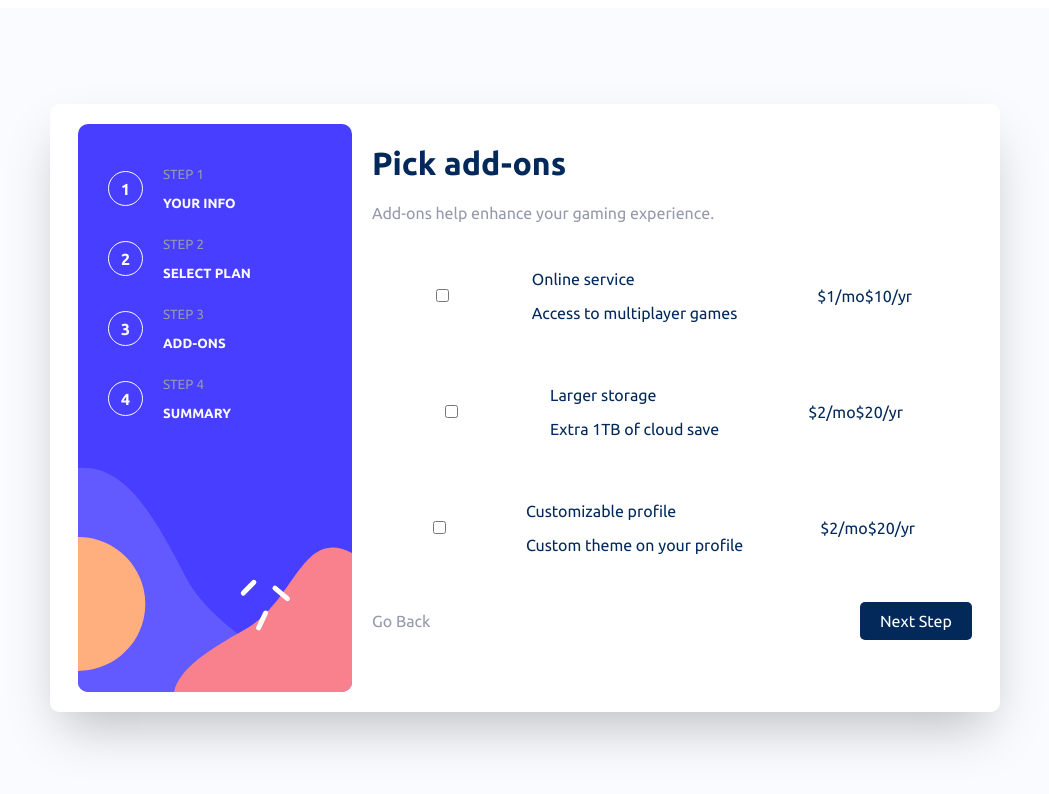
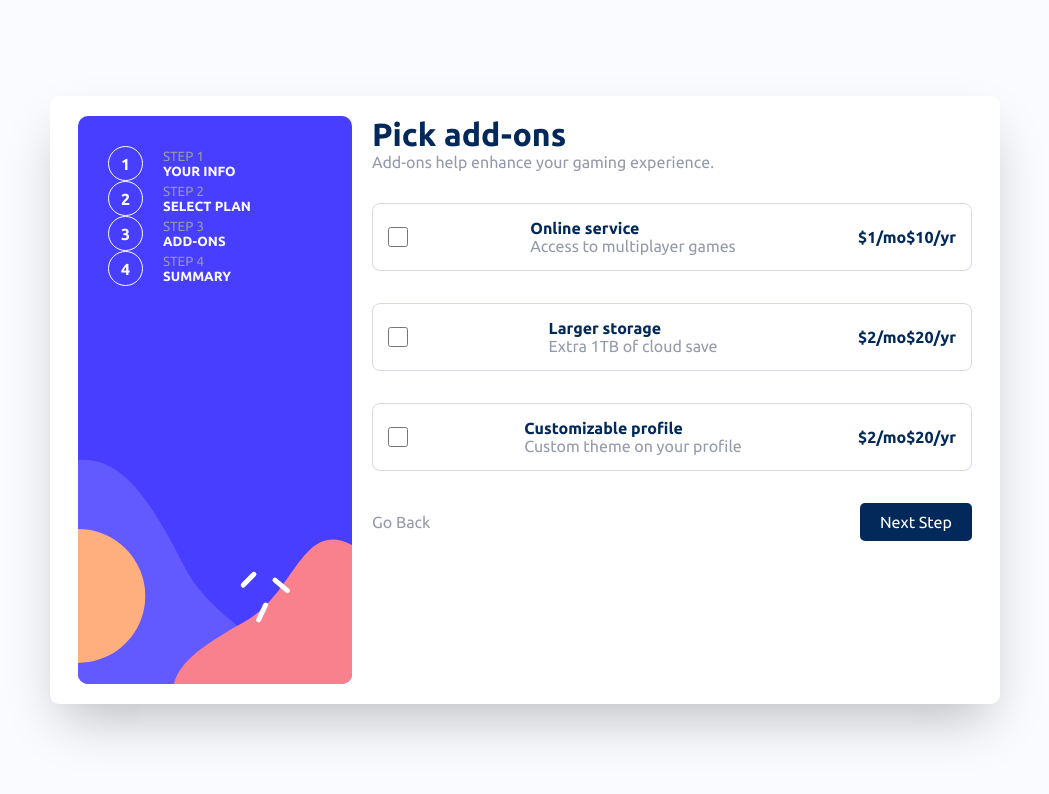
Before and after one commit to CipiVlad/multi_step_form, a React (Vite) app: page /add-ons in a window 1280 px wide. Shown: the top 794 px of the page, without its empty margins (115-1164 px from the left). Built offline with nearby package versions, Linux system fonts and the light colour scheme.

Commit message:
addons page in progress

```diff
--- a/src/components/SideBar.scss
+++ b/src/components/SideBar.scss
@@ -1,4 +1,5 @@
 @import '../sass/_variable.scss';
+
 
 .main_container {
     display: flex;
@@ -88,9 +89,6 @@
     }
 
     .stepcard_container {
-
-
-
         .title {
             color: $primaryMarineBlue;
             font-weight: 700;
--- a/src/components/page_cards/AddOnsCard.scss
+++ b/src/components/page_cards/AddOnsCard.scss
@@ -1,11 +1,45 @@
 @import '../../sass/_variable.scss';
 
+
 .add_ons_card {
+
     display: flex;
     align-items: center;
-    justify-content: space-evenly;
+    justify-content: space-between;
+    flex-direction: row;
     gap: 20px;
     margin: 2em 0;
+    border: 1px solid $neutralLightGray;
+    border-radius: 8px;
+    padding: 15px;
+    cursor: pointer;
 
+    input[type="checkbox"] {
+        width: 20px;
+        height: 20px;
+        border: 1px solid $neutralLightGray;
+        border-radius: 2.5px;
+    }
+
+    p:nth-child(1) {
+        color: $primaryMarineBlue;
+        font-weight: 700;
+    }
+
+    p:nth-child(2) {
+        color: $neutralCoolGray;
+        font-weight: 400;
+    }
+
+    p:nth-child(3) {
+        color: $primaryPurplishBlue;
+        font-weight: 700;
+    }
 
 }
+
+.add_ons_card:hover {
+    border: 1px solid $primaryMarineBlue;
+    background-color: $neutralMagnolia;
+
+}
--- a/src/components/page_cards/AddOnsCard.tsx
+++ b/src/components/page_cards/AddOnsCard.tsx
@@ -13,8 +13,14 @@ type Props = {
     back: string
 }
 
-const AddOnsCard = ({ title, subtitle, add_ons, name, description, price, nextStep, back }: Props) => {
+const AddOnsCard = ({ title, subtitle, add_ons, nextStep, back }: Props) => {
 
+    const handleNext = (e) => {
+        e.preventDefault()
+        const { name, value } = e.target
+        console.log(name)
+        console.log(value)
+    }
 
 
     return (
@@ -23,7 +29,7 @@ const AddOnsCard = ({ title, subtitle, add_ons, name, description, price, nextSt
             <p className='subtitle'>{subtitle}</p>
 
             {
-                add_ons.map((add_on, index) => (
+                add_ons.map((add_on) => (
                     <div className="add_ons_card" key={add_on.name}>
                         <input
                             type="checkbox"
--- a/src/components/page_cards/SelectPlanCard.scss
+++ b/src/components/page_cards/SelectPlanCard.scss
@@ -41,6 +41,11 @@
         border: 1px solid $primaryPurplishBlue;
         background-color: $neutralMagnolia;
     }
+}
+
+.plan_card:hover {
+    border: 1px solid $primaryPurplishBlue;
+    background-color: $neutralMagnolia;
 }
 
 .plan_toggle {
--- a/src/index.scss
+++ b/src/index.scss
@@ -3,6 +3,7 @@
 
 * {
     padding: 0;
+    margin: 0;
     box-sizing: border-box;
     max-width: 100%;
     overflow: hidden;
```
